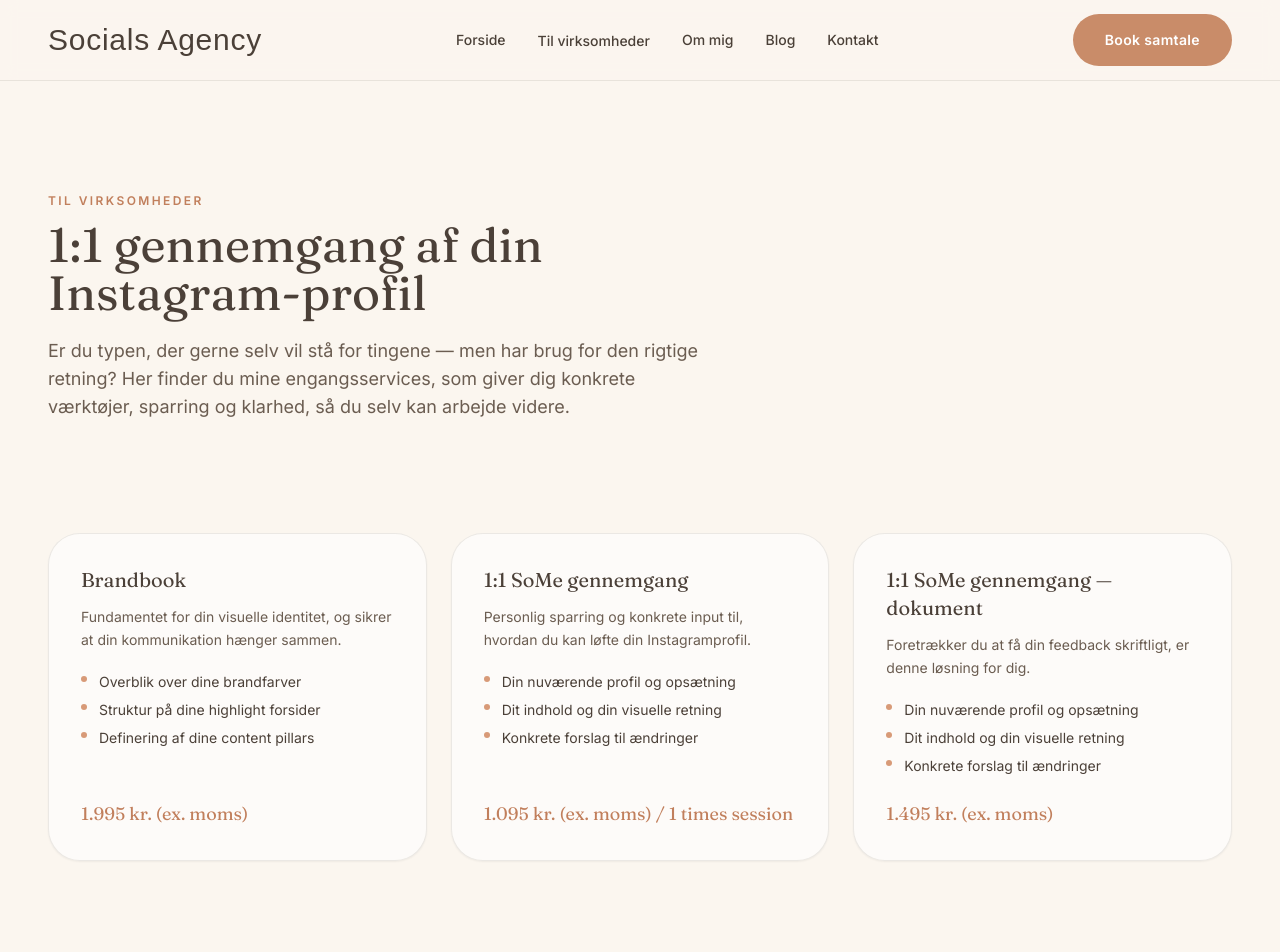
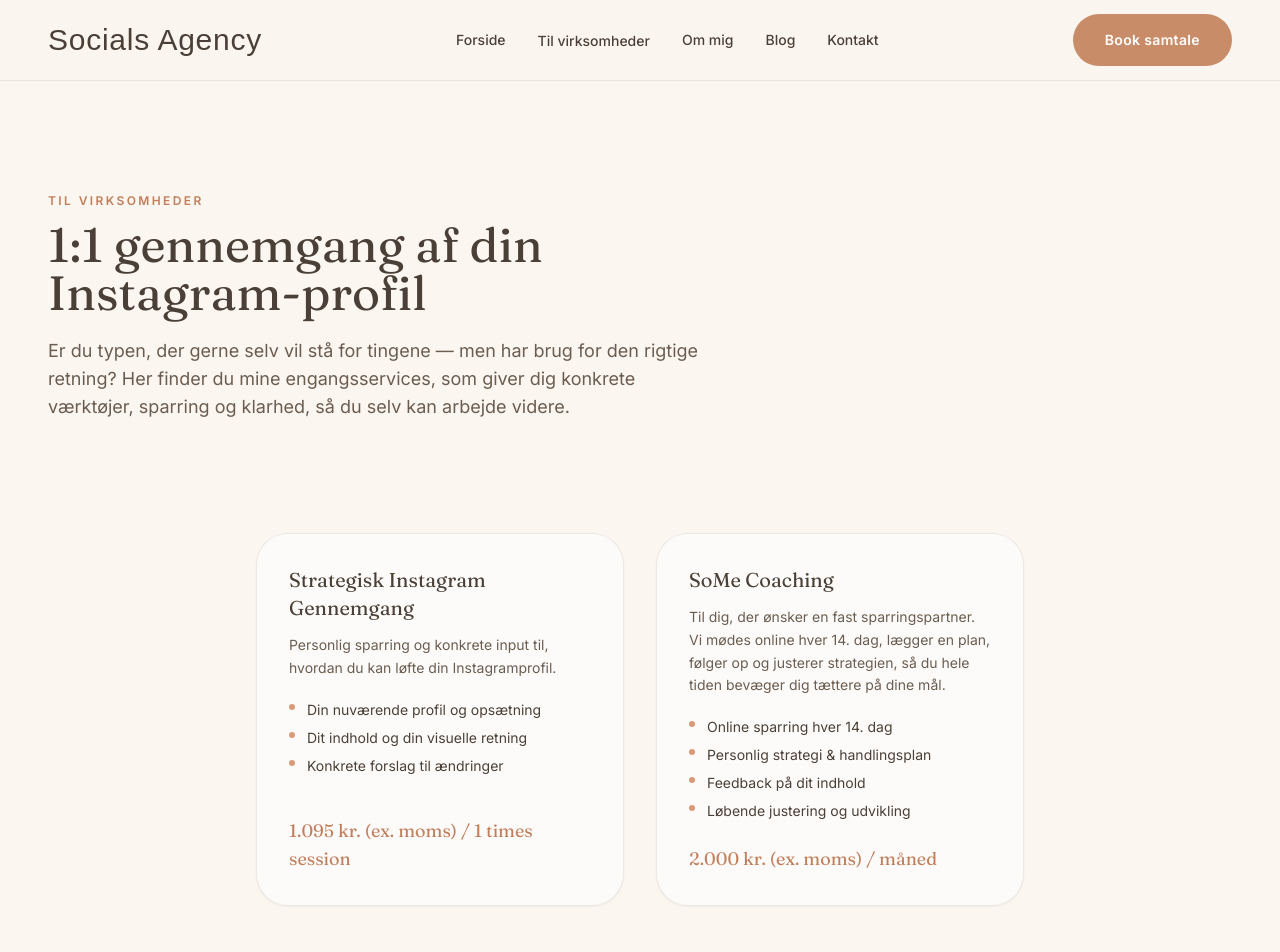
Before and after one commit to AnjaLLehmann/Socials-Agency, a Next.js app: page /engangsservice in a window 1280 px wide. Shown: the top 952 px of the page. Built offline with nearby package versions, Linux system fonts and the light colour scheme; a web font is replaced by a local one.

Commit message:
Add files via upload
change one time services, remove one box, create a brand new and change headlines

```diff
--- a/app/engangsservice/page.tsx
+++ b/app/engangsservice/page.tsx
@@ -10,18 +10,7 @@ export const metadata: Metadata = {
 
 const services = [
   {
-    title: "Brandbook",
-    description:
-      "Fundamentet for din visuelle identitet, og sikrer at din kommunikation hænger sammen.",
-    points: [
-      "Overblik over dine brandfarver",
-      "Struktur på dine highlight forsider",
-      "Definering af dine content pillars",
-    ],
-    price: "1.995 kr. (ex. moms)",
-  },
-  {
-    title: "1:1 SoMe gennemgang",
+    title: "Strategisk Instagram Gennemgang",
     description:
       "Personlig sparring og konkrete input til, hvordan du kan løfte din Instagramprofil.",
     points: [
@@ -32,15 +21,16 @@ const services = [
     price: "1.095 kr. (ex. moms) / 1 times session",
   },
   {
-    title: "1:1 SoMe gennemgang — dokument",
+    title: "SoMe Coaching",
     description:
-      "Foretrækker du at få din feedback skriftligt, er denne løsning for dig.",
+      "Til dig, der ønsker en fast sparringspartner. Vi mødes online hver 14. dag, lægger en plan, følger op og justerer strategien, så du hele tiden bevæger dig tættere på dine mål.",
     points: [
-      "Din nuværende profil og opsætning",
-      "Dit indhold og din visuelle retning",
-      "Konkrete forslag til ændringer",
+      "Online sparring hver 14. dag",
+      "Personlig strategi & handlingsplan",
+      "Feedback på dit indhold",
+      "Løbende justering og udvikling",
     ],
-    price: "1.495 kr. (ex. moms)",
+    price: "2.000 kr. (ex. moms) / måned",
   },
 ];
 
@@ -58,7 +48,8 @@ export default function EngangsservicePage() {
       </section>
 
       <section className="pb-20 lg:pb-28">
-        <div className="container-page grid grid-cols-1 gap-6 lg:grid-cols-3">
+        <div className="container-page">
+          <div className="mx-auto grid max-w-3xl grid-cols-1 gap-8 sm:grid-cols-2">
             {services.map((service) => (
               <div key={service.title} className="card flex h-full flex-col">
                 <h3 className="font-display text-xl text-espresso">{service.title}</h3>
@@ -76,6 +67,7 @@ export default function EngangsservicePage() {
                 <p className="mt-6 font-display text-lg text-clay-dark">{service.price}</p>
               </div>
             ))}
+          </div>
         </div>
       </section>
 
```
Lines whose indentation alone changed are shown as unchanged.
